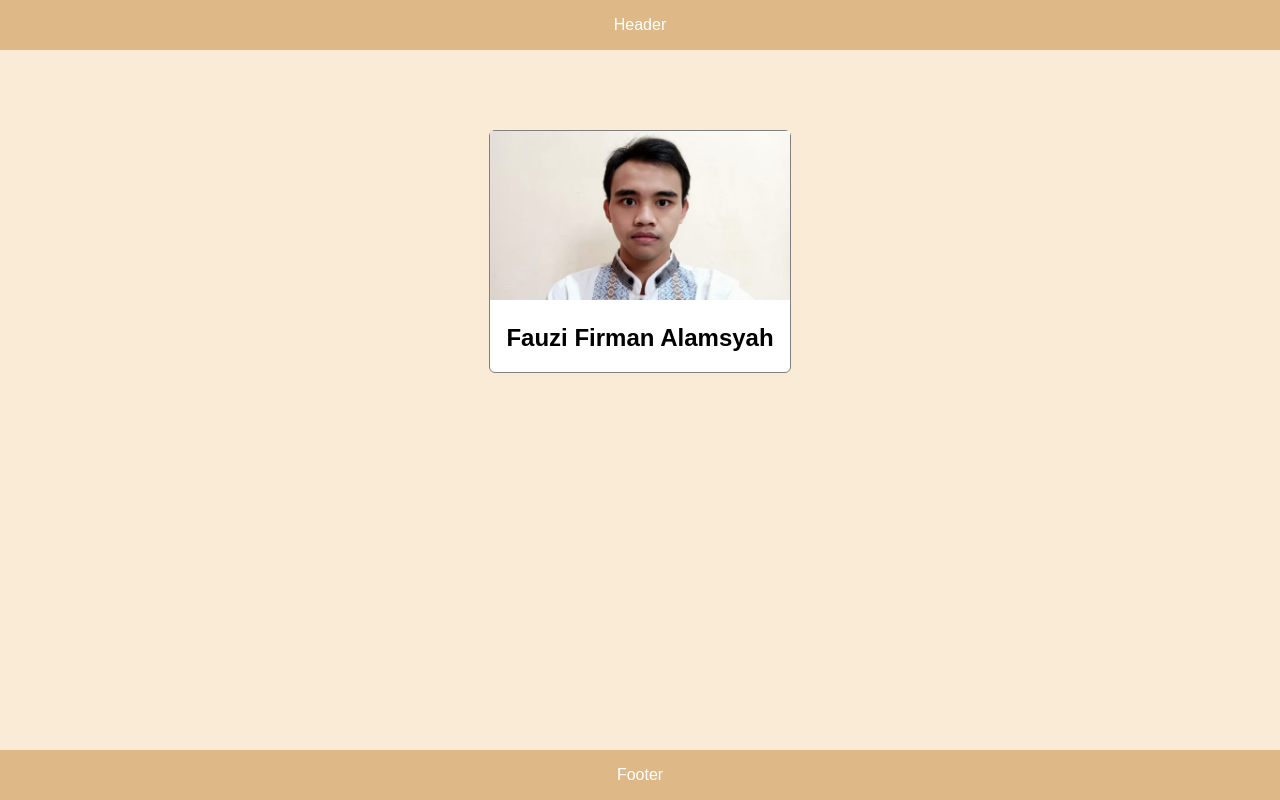
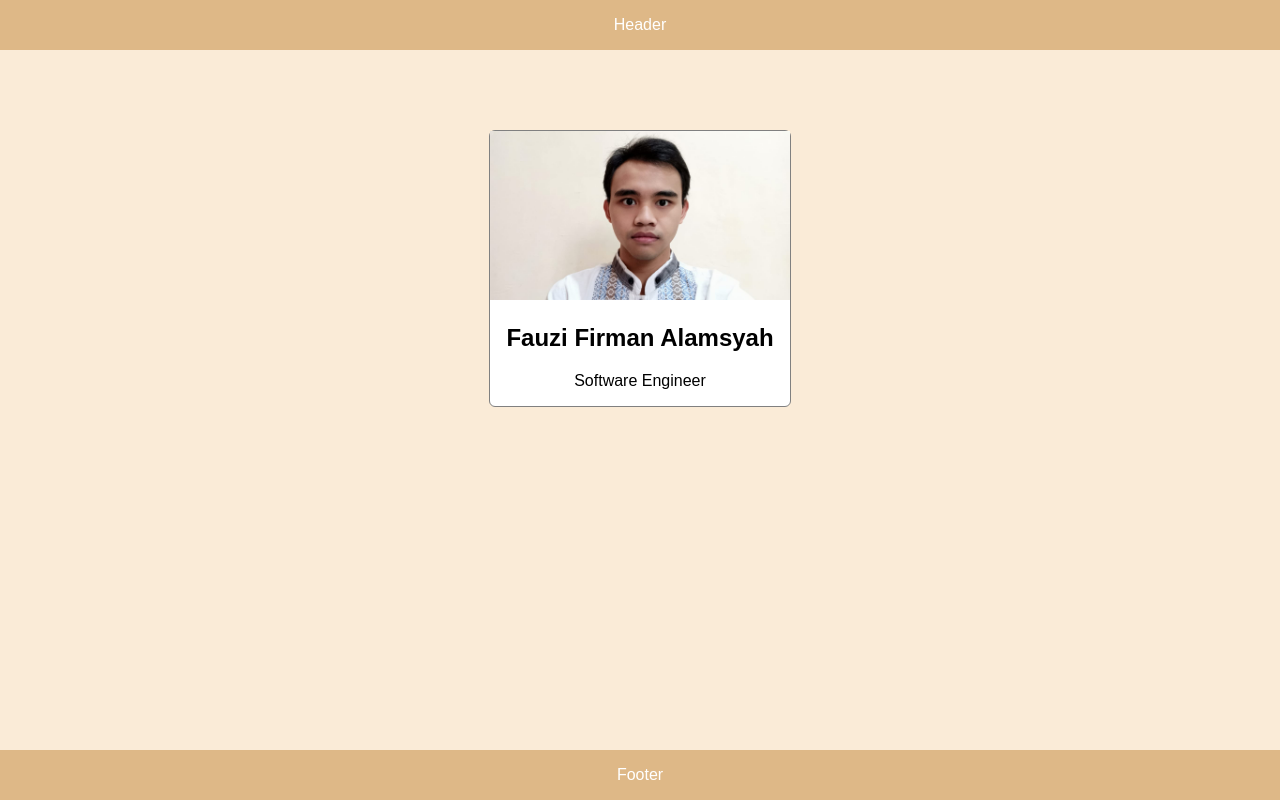
Before and after one commit to fauzi5896/my-repo-from-remote, a plain HTML site: page index.html in a window 1280 px wide. Drawn offline with Linux system fonts and the light colour scheme.

Commit message:
add Software Engineer

```diff
--- a/index.html
+++ b/index.html
@@ -9,6 +9,7 @@
     <div id="profile-container">
       <img id="profile-image" src="images/sun.jpeg" alt="profile image" />
       <h2 id="profile-name">Fauzi Firman Alamsyah</h2>
+      <p id="profile-job">Software Engineer</p>
    </div>
    <div id="footer">Footer</div>
   </body>
--- a/style.css
+++ b/style.css
@@ -43,3 +43,7 @@ body {
     text-align: center;
     color: white;
  }
+
+ #profile-job {
+   text-align: center;
+}
```
